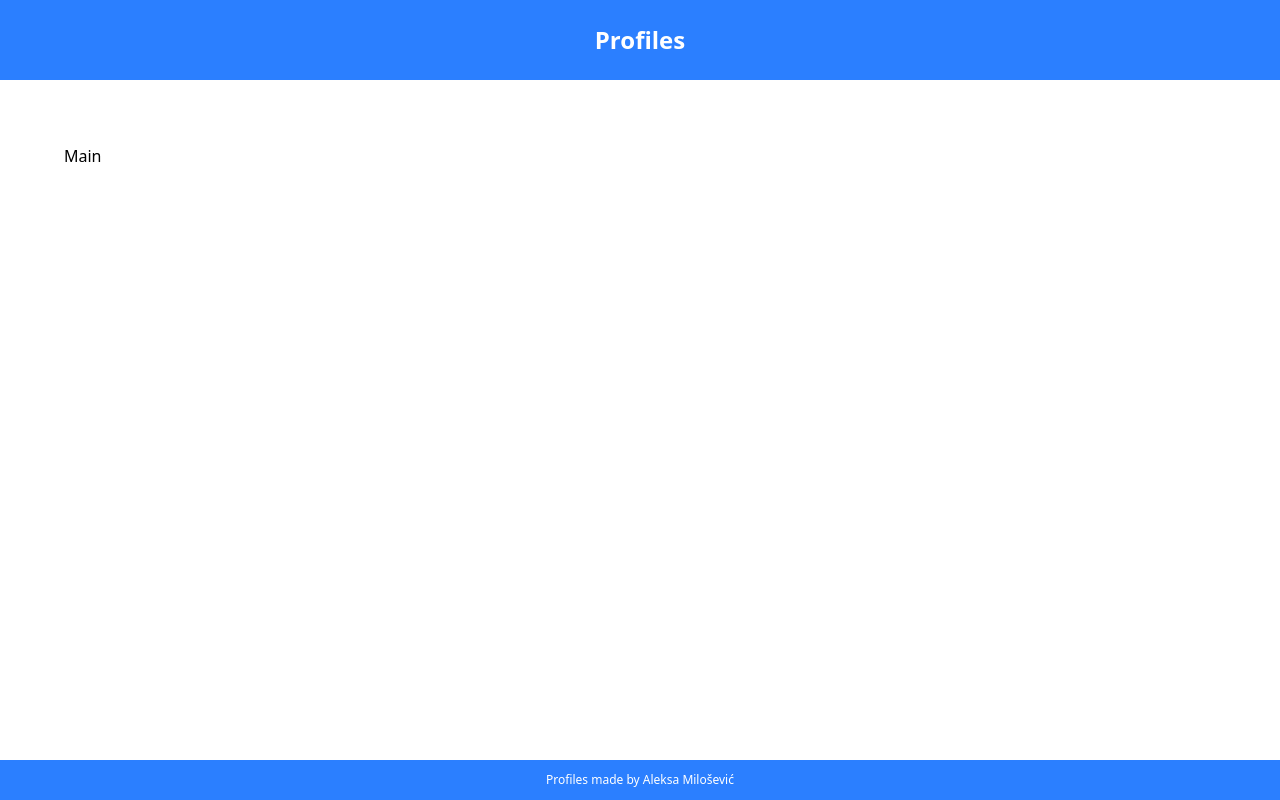
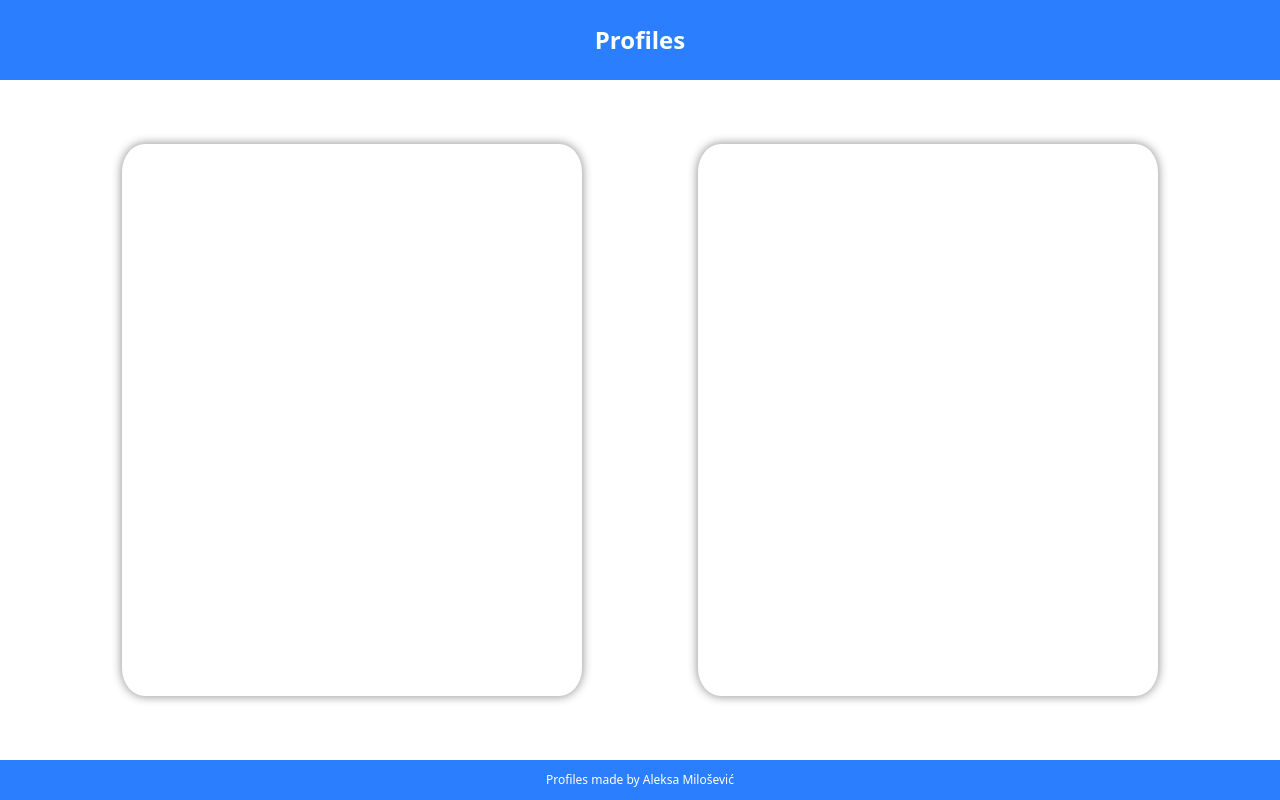
Before and after one commit to aleksamlsvc12/Profiles, a Vue app: page / in a window 1280 px wide. Built offline with nearby package versions, Linux system fonts and the light colour scheme.

Commit message:
profile box sizing

```diff
--- a/src/components/Main.vue
+++ b/src/components/Main.vue
@@ -1,3 +1,6 @@
 <template>
-  <div class="p-[5%]">Main</div>
+  <div class="p-[5%] flex flex-col justify-around items-center md:flex-row">
+    <div class="w-full h-[45%] md:w-[40%] md:h-full rounded-[5%] shadow-[0_0_10px_1px_rgba(0,0,0,0.4)]"></div>
+    <div class="w-full h-[45%] md:w-[40%] md:h-full rounded-[5%] shadow-[0_0_10px_1px_rgba(0,0,0,0.4)]"></div>
+  </div>
 </template>
```
